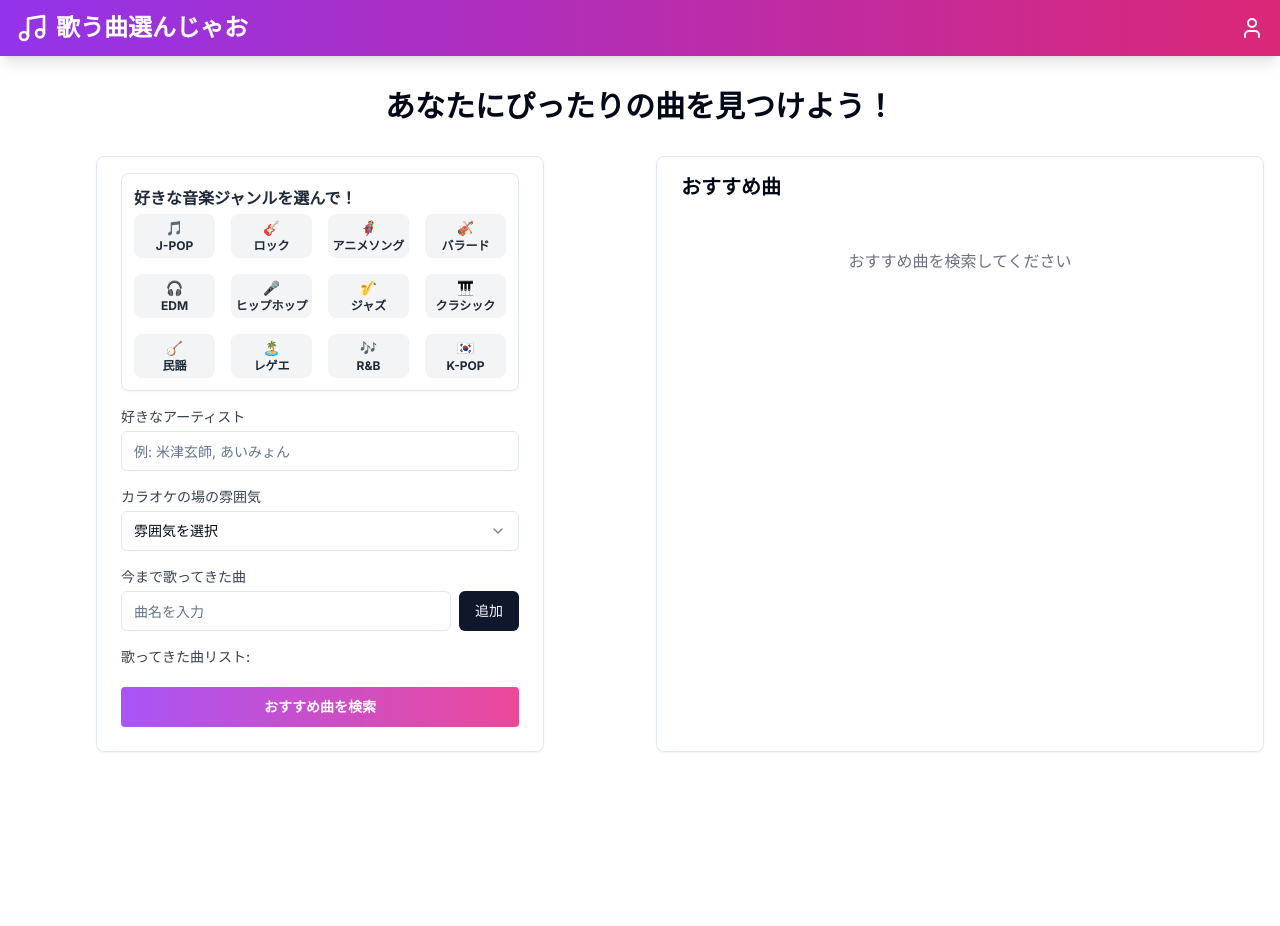
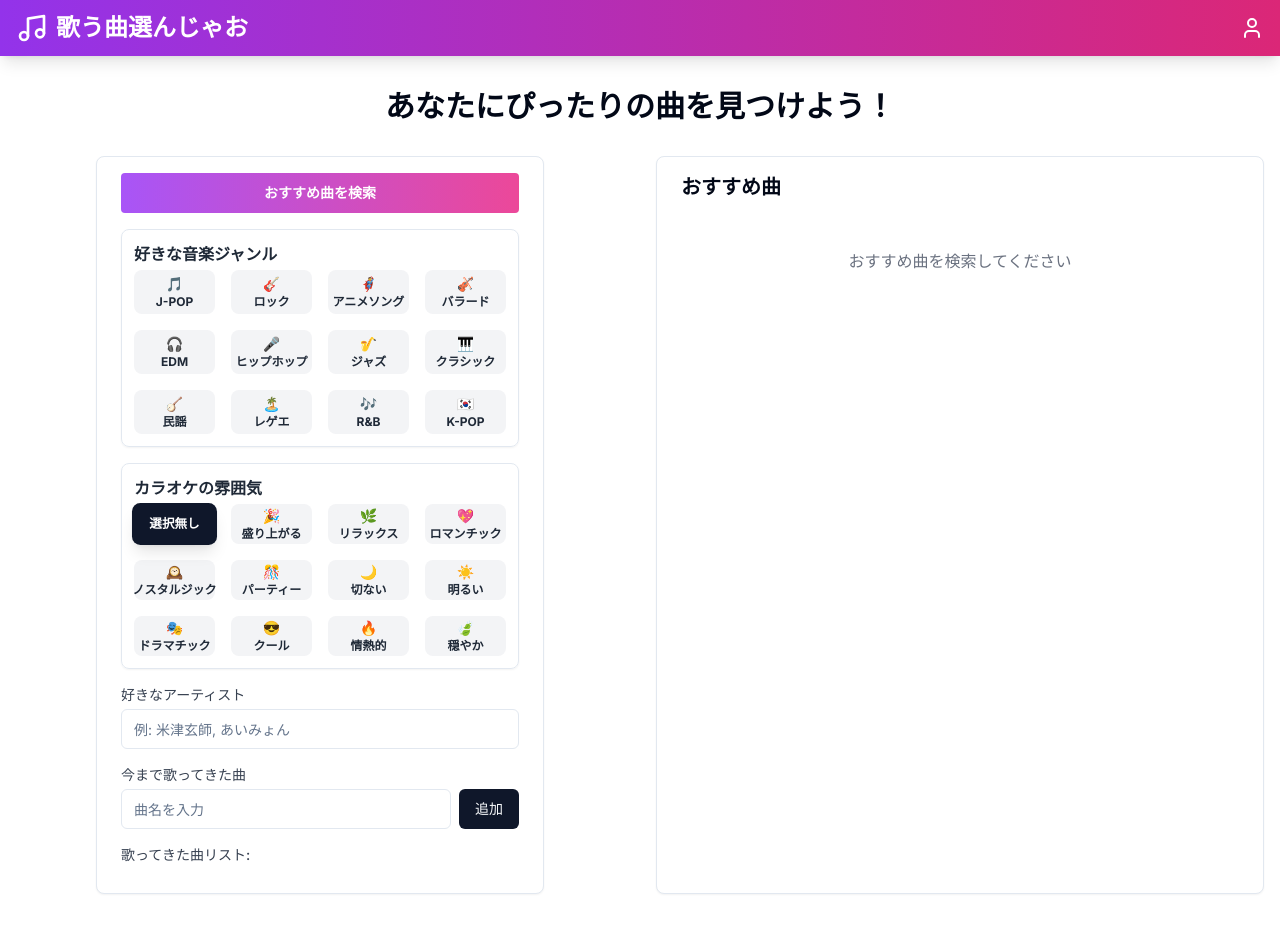
Before and after one commit to k-app-lab/node-geminiapi-trial, a Next.js app in the folder karaoke-song-recommended/: page / in a window 1280 px wide. Before the commit the page ends 800 px from the top, so only its background shows below. Built offline with nearby package versions, Linux system fonts and the light colour scheme.

Commit message:
雰囲気を選ぶ方法を修正

```diff
--- a/karaoke-song-recommended/components/customs/FavoriteSongForm.tsx
+++ b/karaoke-song-recommended/components/customs/FavoriteSongForm.tsx
@@ -3,10 +3,10 @@ import React, { useState } from 'react';
 import { Button } from '../ui/button';
 import { Card, CardContent } from '../ui/card';
 import { Input } from '../ui/input';
-import { Select, SelectContent, SelectItem, SelectTrigger, SelectValue } from '../ui/select';
 import { FavoriteSongType, RecommendedSongType } from '@/types/types';
 import { ChevronDown, ChevronUp } from 'lucide-react';
 import SelectGenre from './SelectGenre/SelectGenre';
+import SelectAtmosghere from './SelectAtmosghere/SelectAtmosghere';
 
 const FavoriteSongForm = () => {
   const [genres, setGenres] = useState<string[]>([]);
@@ -20,6 +20,10 @@ const FavoriteSongForm = () => {
 
   const handleSelectGenre = (selected: string[]) => {
     setGenres(selected);
+  };
+
+  const handleSelectAtmosghere = (selected: string) => {
+    setAtmosphere(selected);
   };
 
   const handleAddSong = () => {
@@ -69,8 +73,17 @@ const FavoriteSongForm = () => {
     <div className='grid grid-cols-1 md:grid-cols-2 gap-8'>
       <Card className='w-full max-w-md mx-auto'>
         <CardContent className='space-y-4 mt-4'>
+          <Button
+            onClick={handleSearch}
+            disabled={isSearching}
+            className='w-full bg-gradient-to-r from-purple-500 to-pink-500 hover:from-purple-600 hover:to-pink-600 text-white font-bold py-2 px-4 rounded'
+          >
+            おすすめ曲を検索
+          </Button>
           {/* ジャンル選択 */}
           <SelectGenre handleSelectGenre={handleSelectGenre} />
+          {/* カラオケの雰囲気選択 */}
+          <SelectAtmosghere handleSelectAtmosghere={handleSelectAtmosghere} />
           <div>
             <label htmlFor='artist' className='block text-sm font-medium text-gray-700'>
               好きなアーティスト
@@ -83,23 +96,6 @@ const FavoriteSongForm = () => {
               placeholder='例: 米津玄師, あいみょん'
               className='mt-1'
             />
-          </div>
-          <div>
-            <label htmlFor='atmosphere' className='block text-sm font-medium text-gray-700'>
-              カラオケの場の雰囲気
-            </label>
-            <Select value={atmosphere} onValueChange={setAtmosphere}>
-              <SelectTrigger className='w-full mt-1'>
-                <SelectValue placeholder='雰囲気を選択' />
-              </SelectTrigger>
-              <SelectContent>
-                <SelectItem value='盛り上がり系'>盛り上がり系</SelectItem>
-                <SelectItem value='リラックス系'>リラックス系</SelectItem>
-                <SelectItem value='ロマンチック'>ロマンチック</SelectItem>
-                <SelectItem value='懐かしい'>懐かしい</SelectItem>
-                <SelectItem value='パーティー'>パーティー</SelectItem>
-              </SelectContent>
-            </Select>
           </div>
           <div>
             <label htmlFor='song' className='block text-sm font-medium text-gray-700'>
@@ -127,13 +123,6 @@ const FavoriteSongForm = () => {
               ))}
             </ul>
           </div>
-          <Button
-            onClick={handleSearch}
-            disabled={isSearching}
-            className='w-full bg-gradient-to-r from-purple-500 to-pink-500 hover:from-purple-600 hover:to-pink-600 text-white font-bold py-2 px-4 rounded'
-          >
-            おすすめ曲を検索
-          </Button>
         </CardContent>
       </Card>
       <Card className='w-full'>
--- /dev/null
+++ b/karaoke-song-recommended/components/customs/SelectAtmosghere/SelectAtmosghere.tsx
@@ -0,0 +1,62 @@
+import { Button } from '@/components/ui/button';
+import { Card, CardContent } from '@/components/ui/card';
+import React, { useState } from 'react';
+
+type SelectAtmosghereProps = {
+  handleSelectAtmosghere: (selected: string) => void;
+};
+
+const SelectAtmosghere = ({ handleSelectAtmosghere }: SelectAtmosghereProps) => {
+  const [selectedAtmosphere, setSelectedAtmosphere] = useState<string>('');
+
+  const atmosphereOptions = [
+    { id: '', label: '選択無し', icon: '', color: '' },
+    { id: 'energetic', label: '盛り上がる', icon: '🎉', color: 'from-yellow-400 to-red-500' },
+    { id: 'relaxed', label: 'リラックス', icon: '🌿', color: 'from-green-400 to-blue-500' },
+    { id: 'romantic', label: 'ロマンチック', icon: '💖', color: 'from-pink-400 to-purple-500' },
+    { id: 'nostalgic', label: 'ノスタルジック', icon: '🕰️', color: 'from-amber-400 to-orange-500' },
+    { id: 'party', label: 'パーティー', icon: '🎊', color: 'from-indigo-400 to-blue-500' },
+    { id: 'melancholy', label: '切ない', icon: '🌙', color: 'from-blue-400 to-indigo-500' },
+    { id: 'cheerful', label: '明るい', icon: '☀️', color: 'from-yellow-300 to-orange-500' },
+    { id: 'dramatic', label: 'ドラマチック', icon: '🎭', color: 'from-purple-400 to-pink-500' },
+    { id: 'cool', label: 'クール', icon: '😎', color: 'from-cyan-400 to-blue-500' },
+    { id: 'passionate', label: '情熱的', icon: '🔥', color: 'from-red-500 to-orange-500' },
+    { id: 'peaceful', label: '穏やか', icon: '🍃', color: 'from-green-300 to-teal-500' },
+  ];
+
+  const handleAtmosphereSelect = (atmosphereId: string) => {
+    setSelectedAtmosphere(atmosphereId);
+    const foundAtmosghere = atmosphereOptions.find((value) => value.id === atmosphereId);
+    handleSelectAtmosghere(foundAtmosghere?.label ?? '');
+  };
+  return (
+    <Card className='w-full max-w-4xl bg-white/90 backdrop-blur-sm'>
+      <CardContent className='p-3'>
+        <h5 className='font-bold mb-1 text-gray-800'>カラオケの雰囲気</h5>
+        <div className='grid grid-cols-2 sm:grid-cols-3 md:grid-cols-4 gap-4'>
+          {atmosphereOptions.map((atmosphere) => (
+            <Button
+              key={atmosphere.id}
+              onClick={() => handleAtmosphereSelect(atmosphere.id)}
+              className={`
+                  rounded-lg text-center transition-all duration-300 ease-in-out
+                  ${
+                    selectedAtmosphere === atmosphere.id
+                      ? `bg-gradient-to-r ${atmosphere.color} text-white shadow-lg transform scale-105`
+                      : 'bg-gray-100 text-gray-800 hover:bg-gray-200'
+                  }
+                `}
+            >
+              <div className='flex flex-col items-center'>
+                <span className='text-sm'>{atmosphere.icon}</span>
+                <span className='font-bold text-xs'>{atmosphere.label}</span>
+              </div>
+            </Button>
+          ))}
+        </div>
+      </CardContent>
+    </Card>
+  );
+};
+
+export default SelectAtmosghere;
--- a/karaoke-song-recommended/components/customs/SelectGenre/SelectGenre.tsx
+++ b/karaoke-song-recommended/components/customs/SelectGenre/SelectGenre.tsx
@@ -39,7 +39,7 @@ const SelectGenre = ({ handleSelectGenre }: SelectGenreProps) => {
   return (
     <Card className='w-full max-w-4xl bg-white/90 backdrop-blur-sm'>
       <CardContent className='p-3'>
-        <h5 className='font-bold mb-1 text-gray-800'>好きな音楽ジャンルを選んで！</h5>
+        <h5 className='font-bold mb-1 text-gray-800'>好きな音楽ジャンル</h5>
         <div className='grid grid-cols-2 sm:grid-cols-3 md:grid-cols-4 gap-4'>
           {genreOptions.map((genre) => (
             <button
```
